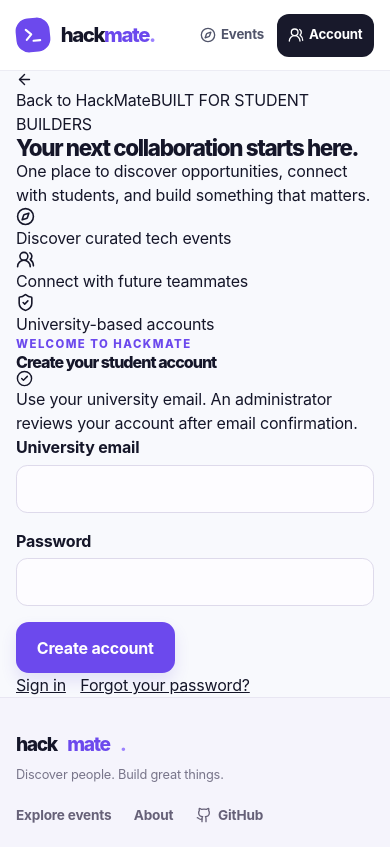
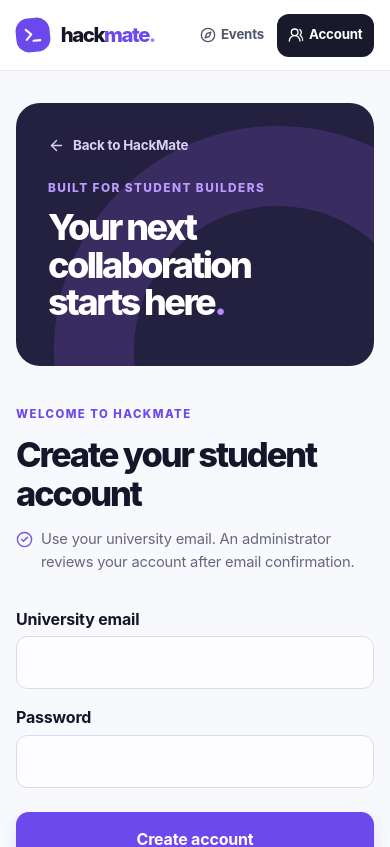
Before and after one commit to boukhariabdallahyasser-prog/hackmate, a Next.js app: page /auth/register in a window 390 px wide. Shown: the top 847 px of the page. Built offline with nearby package versions, Linux system fonts and the light colour scheme; no server answers.

Commit message:
Style clean responsive sign-in, registration and recovery flow

```diff
--- a/src/app/globals.css
+++ b/src/app/globals.css
@@ -809,3 +809,38 @@ a.event-card:hover { border-color: #aa98f1; transform: translateY(-2px); }
   .event-quick-links a { white-space: nowrap; flex-shrink: 0; }
   .event-card { min-height: 14rem; }
 }
+
+
+/* Account entry experience */
+.auth-layout { display: grid; grid-template-columns: .95fr 1.05fr; gap: clamp(2rem, 6vw, 6rem); align-items: stretch; min-height: min(46rem, 85vh); padding-block: clamp(2rem, 5vw, 4rem); }
+.auth-story { display: flex; flex-direction: column; align-items: flex-start; justify-content: center; position: relative; overflow: hidden; padding: clamp(2rem, 4vw, 4rem); color: white; background: #24203f; border-radius: 1.5rem; isolation: isolate; }
+.auth-story:after { content:""; position:absolute; right:-8rem; bottom:-13rem; width:28rem; height:28rem; border-radius:50%; z-index:-1; border: 5rem solid #4c387f; opacity:.55; }
+.auth-back { position: absolute; top: 2rem; left: clamp(2rem, 4vw, 4rem); display: flex; align-items: center; gap: .5rem; color: #dbd1f7; font-size: .84rem; font-weight: 720; }
+.auth-back:hover { color: white; }
+.auth-story-label { color: #bc9bff; font-weight: 800; letter-spacing: .12em; font-size: .74rem; }
+.auth-story h2 { margin: 1.4rem 0; max-width: 10ch; font-size: clamp(2.6rem,4.4vw,4.6rem); line-height: 1.04; font-weight: 800; letter-spacing: -.07em; }
+.auth-story h2 span { color: #ad8cf9; }
+.auth-story > p { max-width: 25rem; line-height: 1.7; color: #c9c3df; }
+.auth-benefits { display: grid; gap: 1rem; margin-top: 2.2rem; }
+.auth-benefits span { display: flex; align-items: center; gap: .8rem; color: #e1dbee; font-size: .86rem; }
+.auth-benefits svg { color: #c2aaff; }
+.auth-content { display: flex; align-items: center; justify-content: center; min-width: 0; }
+.auth-card { width: min(100%, 30rem); padding-block: 1.5rem; }
+.auth-card > h1 { font-size: clamp(2.15rem,3.4vw,3.2rem); line-height: 1.13; margin: .85rem 0; letter-spacing: -.06em; }
+.auth-description { display: flex; align-items: flex-start; gap: .5rem; color: #69657b; line-height: 1.6; font-size: .92rem; margin-bottom: 2rem; }
+.auth-description svg { flex-shrink: 0; color: #7856de; margin-top: .2rem; }
+.auth-card .form-page, .auth-card .form-stack { width: 100%; }
+.auth-card .form-stack { gap: 1rem; }
+.auth-card .form-stack input:not([type="checkbox"]) { padding: .85rem .95rem; min-height: 3.25rem; }
+.auth-card .form-stack .button { width: 100%; margin-top: .5rem; min-height: 3.4rem; }
+.auth-links { justify-content: center; margin-top: 1.5rem; gap: 1.2rem; font-size: .86rem; }
+.auth-links a { color: #6648cf; font-weight: 700; }
+@media(max-width: 850px) {
+  .auth-layout { grid-template-columns: 1fr; min-height: 0; gap: 1rem; }
+  .auth-story { padding: 2rem; min-height: 14rem; }
+  .auth-back { position: static; margin-bottom: 1.5rem; }
+  .auth-story h2 { font-size: 2.25rem; max-width: 18ch; margin: .75rem 0; }
+  .auth-story > p, .auth-benefits { display: none; }
+  .auth-content { justify-content: stretch; }
+  .auth-card { width: 100%; max-width: 35rem; margin-inline: auto; padding: 1.5rem 0 3rem; }
+}
```
